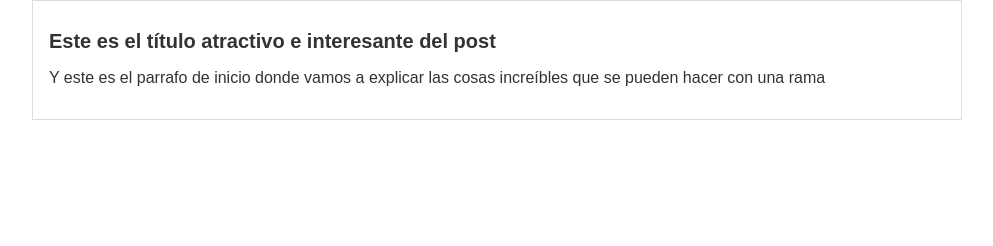
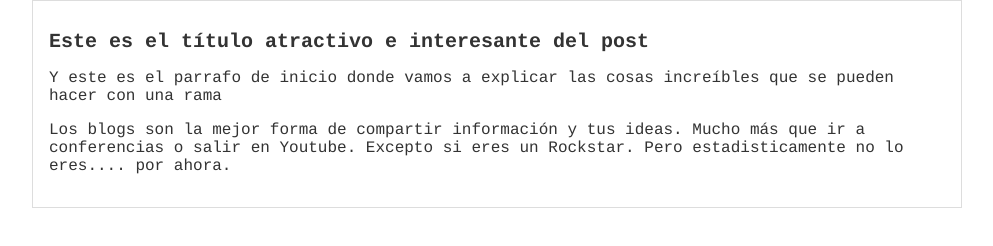
Before and after one commit to nca1478/hyperblog, a plain HTML site: page blogpost.html in a window 1280 px wide. Shown: the whole page, without its empty margins (143-1136 px from the left). Drawn offline with Linux system fonts and the light colour scheme.

Commit message:
Agregado el contenido adicional del blog y una mejor tipografia

```diff
--- a/blogpost.html
+++ b/blogpost.html
@@ -12,6 +12,7 @@
     <div id="post">
       <h1>Este es el título atractivo e interesante del post</h1>
       <p>Y este es el parrafo de inicio donde vamos a explicar las cosas increíbles que se pueden hacer con una rama</p>
+      <p>Los blogs son la mejor forma de compartir información y tus ideas. Mucho más que ir a conferencias o salir en Youtube. Excepto si eres un Rockstar. Pero estadisticamente no lo eres.... por ahora.</p>
     </div>
   </div>
 </body>
--- a/css/estilos.css
+++ b/css/estilos.css
@@ -1,7 +1,7 @@
 body{
   color: #333;
   text-align: center;
-  font-family: "Arial";
+  font-family: "Courier";
   font-size: 16px;
   margin: 0;
   padding: 0;
```
